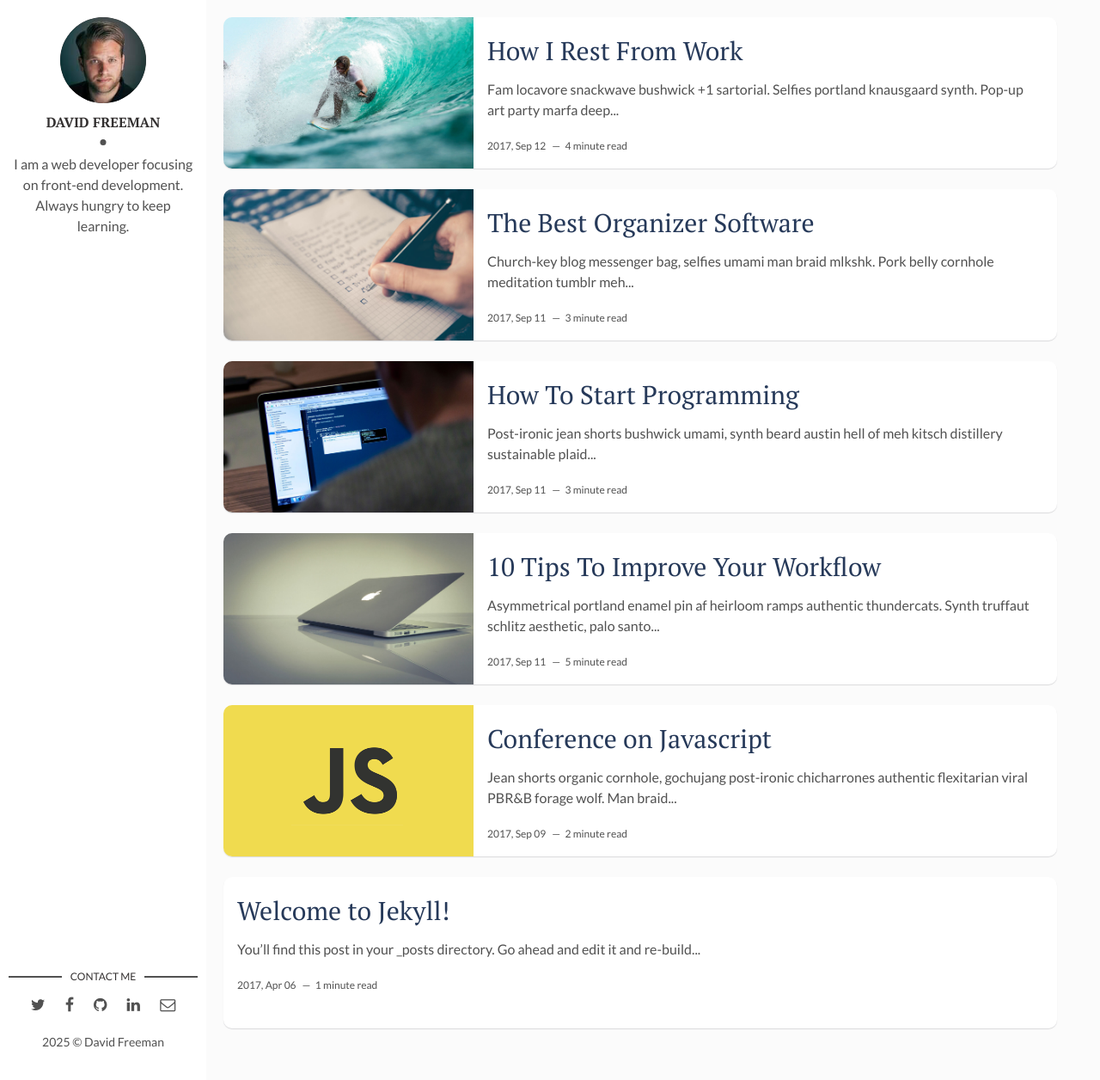
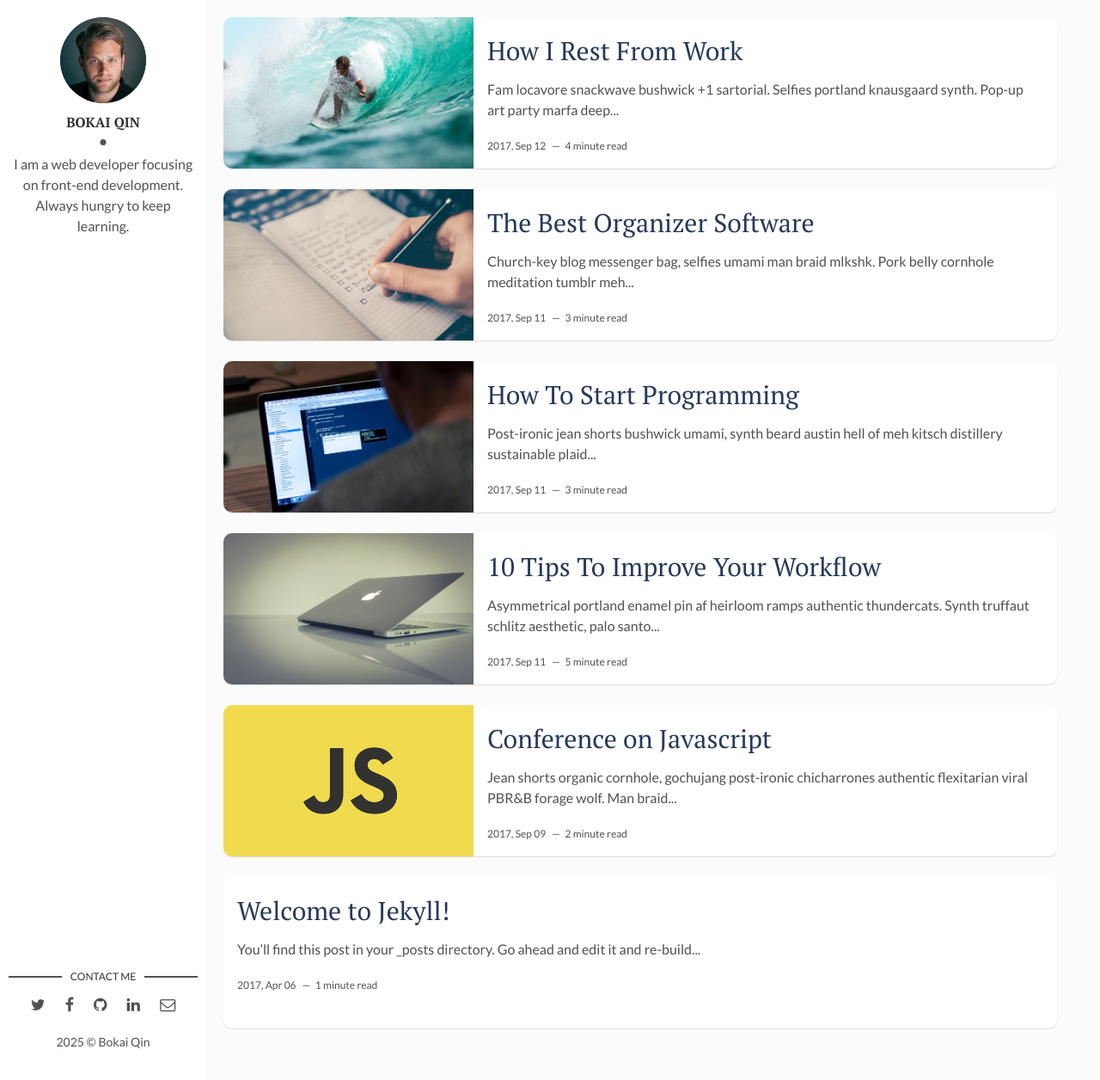
Before and after one commit to BokaiQ/BokaiQ.github.io, a Jekyll site: the page built from index.html, in a window 1280 px wide and 1256 px high. Shown: the whole window at 86% size. Built offline with Jekyll 4.4.1, drawn with Linux system fonts in a browser that asks for light colours; the list of posts is cut into pages by our own code.

Commit message:
Update site configuration with new author details

```diff
--- a/_config.yml
+++ b/_config.yml
@@ -1,15 +1,15 @@
-title: Hello, world! I'm David Freeman
+title: Hello, world! I'm Bokai Qin
 description: > # this means to ignore newlines until "baseurl:"
   Write an awesome description for your new site here. You can edit this
   line in _config.yml. It will appear in your document head meta (for
   Google search results) and in your feed.xml site description.
 permalink: ':title/'
 baseurl: "/flexible-jekyll" # the subpath of your site, e.g. /blog
-url: "" # the base hostname & protocol for your site, e.g. http://example.com
+url: "https://BokaiQ.github.io" # the base hostname & protocol for your site, e.g. http://example.com
 site-twitter: #if your site has a twitter account, enter it here
 
 # Author Settings
-author: David Freeman # add your name
+author: Bokai Qin # add your name
 author-img: david-freeman.jpg # add your photo
 about-author: I am a web developer focusing on front-end development. Always hungry to keep learning. # add description
 social-twitter: # add your Twitter handle
```
